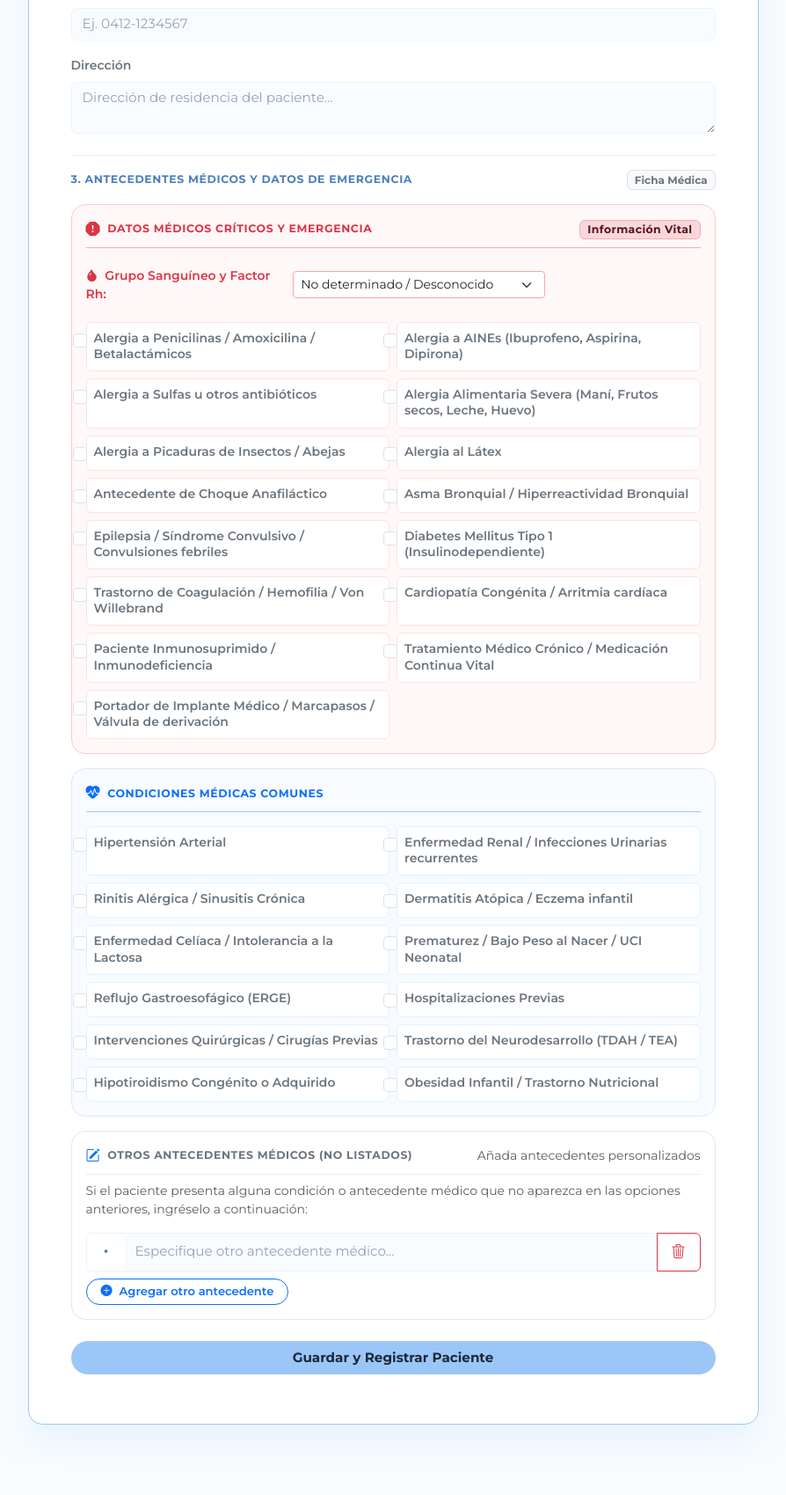
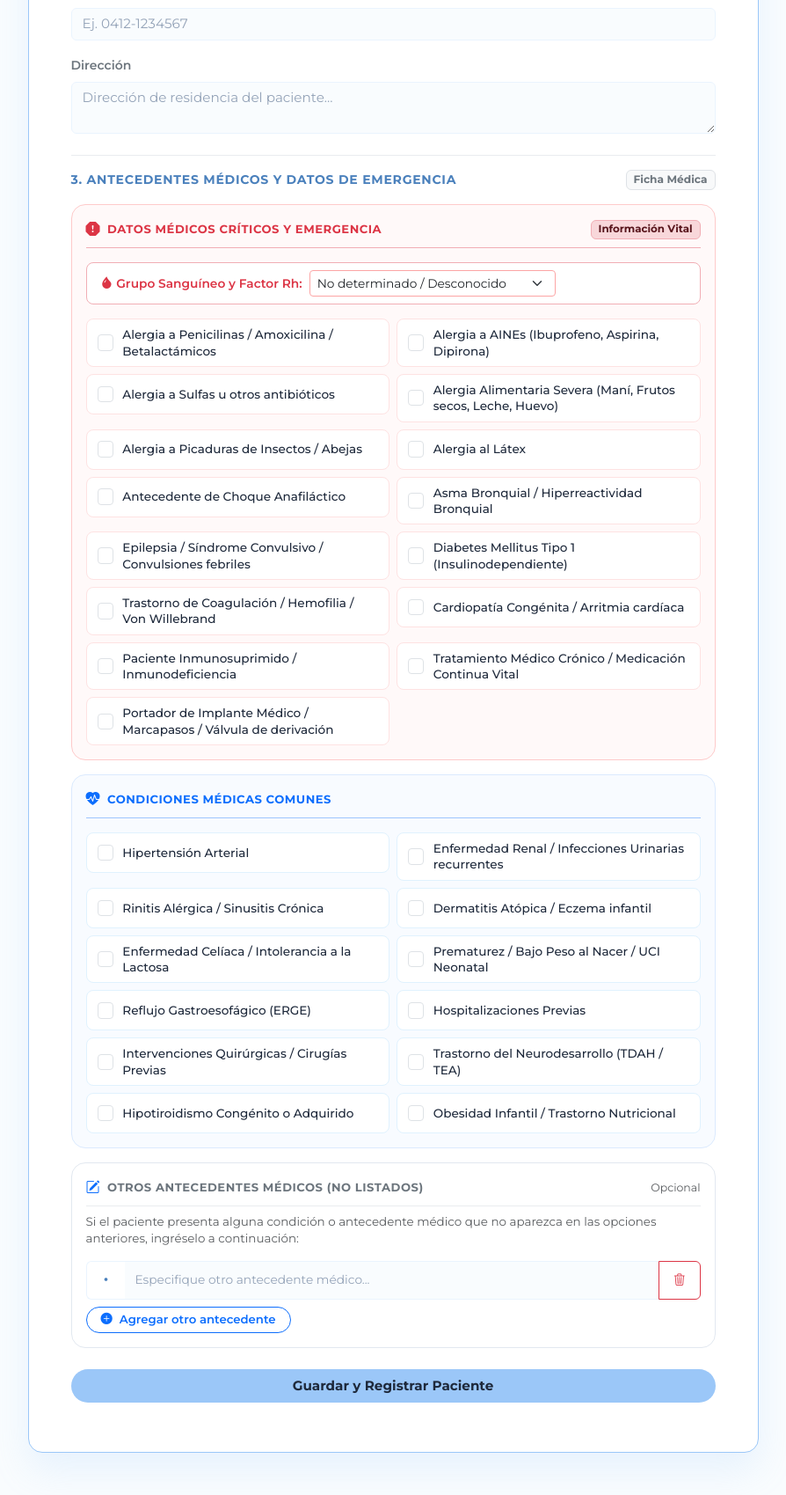
Before and after one commit to isabellagarrido2307/metodologia, a PHP site: page /nuevo_paciente.php in a window 1280 px wide. Shown: the part 680-2379 px from the top of the page at 88% size, without its empty margins (193-1087 px from the left). Before the commit the page ends 2310 px from the top, so only its background shows below. Run offline with PHP 8.4, Linux system fonts and the light colour scheme; some libraries are stand-ins or nearby versions.

Commit message:
margenes

```diff
--- a/nuevo_paciente.php
+++ b/nuevo_paciente.php
@@ -145,49 +145,45 @@ $grupos_lista      = lista_grupos_sanguineos();
                         <!-- 3. ANTECEDENTES MÉDICOS Y DATOS DE EMERGENCIA -->
                         <div class="mt-4 mb-4 pt-3 border-top border-light-subtle">
                             <div class="d-flex align-items-center justify-content-between mb-3">
-                                <h6 class="fw-bold text-uppercase fs-7 mb-0" style="color: #4a80bc; letter-spacing: 0.05em;">
+                                <h6 class="fw-bold text-uppercase mb-0" style="color: #4a80bc; letter-spacing: 0.05em; font-size: 0.88rem;">
                                     3. Antecedentes Médicos y Datos de Emergencia
                                 </h6>
-                                <span class="badge bg-light text-secondary border">Ficha Médica</span>
+                                <span class="badge bg-light text-secondary border px-2 py-1" style="font-size: 0.76rem;">Ficha Médica</span>
                             </div>
 
                             <!-- DATOS DE EMERGENCIA Y GRUPO SANGUÍNEO -->
-                            <div class="p-3 rounded-4 mb-3" style="background-color: #fff8f8; border: 1.5px solid #fecaca;">
+                            <div class="p-3 rounded-4 mb-3" style="background-color: #fff9f9; border: 1.5px solid #fecaca;">
                                 <div class="d-flex flex-wrap justify-content-between align-items-center gap-2 mb-3 pb-2 border-bottom border-danger-subtle">
-                                    <div class="d-flex align-items-center gap-2 text-danger fw-bold fs-7 text-uppercase" style="letter-spacing: 0.05em;">
+                                    <div class="d-flex align-items-center gap-2 text-danger fw-bold text-uppercase" style="letter-spacing: 0.04em; font-size: 0.82rem;">
                                         <i class="bi bi-exclamation-octagon-fill fs-6"></i>
                                         <span>Datos Médicos Críticos y Emergencia</span>
                                     </div>
-                                    <span class="badge bg-danger-subtle text-danger-emphasis border border-danger-subtle px-2 py-1 fs-7">
+                                    <span class="badge bg-danger-subtle text-danger-emphasis border border-danger-subtle px-2 py-1" style="font-size: 0.74rem;">
                                         Información Vital
                                     </span>
                                 </div>
 
                                 <!-- Grupo Sanguíneo y Factor Rh -->
-                                <div class="row align-items-center mb-3 g-2">
-                                    <label for="grupo_sanguineo" class="col-sm-4 col-form-label col-form-label-sm fw-semibold text-danger">
-                                        <i class="bi bi-droplet-fill me-1"></i> Grupo Sanguíneo y Factor Rh:
+                                <div class="d-flex flex-wrap align-items-center gap-2 mb-3 p-2 px-3 rounded-3 bg-white border border-danger-subtle">
+                                    <label for="grupo_sanguineo" class="fw-semibold text-danger mb-0 d-flex align-items-center gap-1" style="font-size: 0.86rem; min-width: 220px;">
+                                        <i class="bi bi-droplet-fill"></i> Grupo Sanguíneo y Factor Rh:
                                     </label>
-                                    <div class="col-sm-8 col-md-5">
-                                        <select class="form-select form-select-sm" id="grupo_sanguineo" name="grupo_sanguineo" style="border-color: #fca5a5; background-color: #ffffff;">
+                                    <select class="form-select form-select-sm" id="grupo_sanguineo" name="grupo_sanguineo" style="max-width: 280px; font-size: 0.86rem; border-color: #fca5a5; background-color: #ffffff;">
                                         <option value="">No determinado / Desconocido</option>
                                         <?php foreach ($grupos_lista as $grupo): ?>
                                             <option value="<?php echo htmlspecialchars($grupo); ?>"><?php echo htmlspecialchars($grupo); ?></option>
                                         <?php endforeach; ?>
                                     </select>
                                 </div>
-                                </div>
 
                                 <!-- Checkboxes de Emergencia -->
                                 <div class="row g-2">
                                     <?php foreach ($emergencias_lista as $idx => $emergencia): ?>
                                         <div class="col-md-6">
-                                            <div class="form-check p-2 rounded-2 h-100 d-flex align-items-start gap-2" style="background-color: #ffffff; border: 1px solid #fee2e2;">
-                                                <input class="form-check-input mt-1" type="checkbox" name="datos_emergencia[]" value="<?php echo htmlspecialchars($emergencia); ?>" id="reg_eme_<?php echo $idx; ?>" style="accent-color: #dc2626; cursor: pointer;">
-                                                <label class="form-check-label small fw-semibold text-secondary" for="reg_eme_<?php echo $idx; ?>" style="cursor: pointer; line-height: 1.3;">
-                                                    <?php echo htmlspecialchars($emergencia); ?>
+                                            <label class="item-checkbox-antecedente emergencia-box w-100" for="reg_eme_<?php echo $idx; ?>">
+                                                <input class="form-check-input flex-shrink-0 m-0" type="checkbox" name="datos_emergencia[]" value="<?php echo htmlspecialchars($emergencia); ?>" id="reg_eme_<?php echo $idx; ?>">
+                                                <span class="texto-checkbox"><?php echo htmlspecialchars($emergencia); ?></span>
                                             </label>
-                                            </div>
                                         </div>
                                     <?php endforeach; ?>
                                 </div>
@@ -195,7 +191,7 @@ $grupos_lista      = lista_grupos_sanguineos();
 
                             <!-- CONDICIONES MÉDICAS COMUNES -->
                             <div class="p-3 rounded-4 mb-3" style="background-color: #f8fbff; border: 1.5px solid #dbeafe;">
-                                <div class="d-flex align-items-center gap-2 mb-3 pb-2 border-bottom border-primary-subtle text-primary fw-bold fs-7 text-uppercase" style="letter-spacing: 0.05em;">
+                                <div class="d-flex align-items-center gap-2 mb-3 pb-2 border-bottom border-primary-subtle text-primary fw-bold text-uppercase" style="letter-spacing: 0.04em; font-size: 0.82rem;">
                                     <i class="bi bi-heart-pulse-fill fs-6"></i>
                                     <span>Condiciones Médicas Comunes</span>
                                 </div>
@@ -203,12 +199,10 @@ $grupos_lista      = lista_grupos_sanguineos();
                                 <div class="row g-2">
                                     <?php foreach ($condiciones_lista as $idx => $condicion): ?>
                                         <div class="col-md-6">
-                                            <div class="form-check p-2 rounded-2 h-100 d-flex align-items-start gap-2" style="background-color: #ffffff; border: 1px solid #e0f2fe;">
-                                                <input class="form-check-input mt-1" type="checkbox" name="condiciones_comunes[]" value="<?php echo htmlspecialchars($condicion); ?>" id="reg_cond_<?php echo $idx; ?>" style="accent-color: #4a80bc; cursor: pointer;">
-                                                <label class="form-check-label small fw-semibold text-secondary" for="reg_cond_<?php echo $idx; ?>" style="cursor: pointer; line-height: 1.3;">
-                                                    <?php echo htmlspecialchars($condicion); ?>
+                                            <label class="item-checkbox-antecedente comun-box w-100" for="reg_cond_<?php echo $idx; ?>">
+                                                <input class="form-check-input flex-shrink-0 m-0" type="checkbox" name="condiciones_comunes[]" value="<?php echo htmlspecialchars($condicion); ?>" id="reg_cond_<?php echo $idx; ?>">
+                                                <span class="texto-checkbox"><?php echo htmlspecialchars($condicion); ?></span>
                                             </label>
-                                            </div>
                                         </div>
                                     <?php endforeach; ?>
                                 </div>
@@ -217,13 +211,15 @@ $grupos_lista      = lista_grupos_sanguineos();
                             <!-- OTROS ANTECEDENTES NO LISTADOS (DINÁMICO) -->
                             <div class="p-3 rounded-4" style="background-color: #ffffff; border: 1.5px solid #e2e8f0;">
                                 <div class="d-flex justify-content-between align-items-center mb-2 pb-2 border-bottom border-light-subtle">
-                                    <div class="d-flex align-items-center gap-2 text-secondary fw-bold fs-7 text-uppercase" style="letter-spacing: 0.05em;">
+                                    <div class="d-flex align-items-center gap-2 text-secondary fw-bold text-uppercase" style="letter-spacing: 0.04em; font-size: 0.82rem;">
                                         <i class="bi bi-pencil-square fs-6 text-primary"></i>
                                         <span>Otros Antecedentes Médicos (No listados)</span>
                                     </div>
-                                    <small class="text-muted">Añada antecedentes personalizados</small>
+                                    <small class="text-muted" style="font-size: 0.78rem;">Opcional</small>
                                 </div>
-                                <p class="text-muted small mb-3">Si el paciente presenta alguna condición o antecedente médico que no aparezca en las opciones anteriores, ingréselo a continuación:</p>
+                                <p class="text-muted mb-3" style="font-size: 0.84rem; line-height: 1.4;">
+                                    Si el paciente presenta alguna condición o antecedente médico que no aparezca en las opciones anteriores, ingréselo a continuación:
+                                </p>
 
                                 <!-- Contenedor dinámico de campos de texto -->
                                 <div id="contenedor_otros_antecedentes">
@@ -233,8 +229,8 @@ $grupos_lista      = lista_grupos_sanguineos();
                                         </span>
                                         <input type="text" name="otros_antecedentes[]" class="form-control border-start-0"
                                                placeholder="Especifique otro antecedente médico..."
-                                               style="border-color: #eaf4fe; background-color: #f9fcfe;">
-                                        <button type="button" class="btn btn-outline-danger btn-eliminar-otro px-3" title="Eliminar / Limpiar">
+                                               style="border-color: #eaf4fe; background-color: #f9fcfe; font-size: 0.86rem;">
+                                        <button type="button" class="btn btn-outline-danger btn-eliminar-otro px-3 d-inline-flex align-items-center justify-content-center" title="Eliminar / Limpiar">
                                             <i class="bi bi-trash3"></i>
                                         </button>
                                     </div>
@@ -242,7 +238,7 @@ $grupos_lista      = lista_grupos_sanguineos();
 
                                 <!-- Botón para agregar otro cuadro de texto -->
                                 <div class="mt-2">
-                                    <button type="button" class="btn btn-sm btn-outline-primary d-inline-flex align-items-center gap-2 py-1 px-3 rounded-pill fw-semibold" id="btn_agregar_otro_antecedente" style="font-size: 0.82rem;">
+                                    <button type="button" class="btn btn-sm btn-outline-primary d-inline-flex align-items-center gap-2 py-1 px-3 rounded-pill fw-semibold" id="btn_agregar_otro_antecedente" style="font-size: 0.83rem;">
                                         <i class="bi bi-plus-circle-fill"></i> Agregar otro antecedente
                                     </button>
                                 </div>
--- a/procedures/utilidades.php
+++ b/procedures/utilidades.php
@@ -393,49 +393,49 @@ if (!function_exists('renderizar_antecedentes_html')) {
         $vacio = empty($datos['emergencia']) && empty($datos['condiciones']) && empty($datos['grupo_sanguineo']) && empty($datos['otros']);
 
         if ($vacio) {
-            return '<span class="text-muted small"><i class="bi bi-info-circle me-1"></i>Sin antecedentes registrados.</span>';
+            return '<span class="text-muted d-block py-1" style="font-size: 0.86rem;"><i class="bi bi-info-circle me-1"></i>Sin antecedentes registrados.</span>';
         }
 
         $html = '<div class="d-flex flex-column gap-3">';
 
         // 1. Datos críticos y Alertas de emergencia
         if (!empty($datos['grupo_sanguineo']) || !empty($datos['emergencia'])) {
-            $html .= '<div class="p-3 rounded-3" style="background-color: #fef2f2; border: 1px solid #fee2e2;">';
-            $html .= '<div class="d-flex align-items-center gap-2 mb-2 text-danger fw-bold fs-7 text-uppercase" style="letter-spacing: 0.04em;">';
+            $html .= '<div class="p-3 rounded-3" style="background-color: #fff9f9; border: 1.5px solid #fecaca;">';
+            $html .= '<div class="d-flex align-items-center gap-2 mb-2 text-danger fw-bold text-uppercase" style="letter-spacing: 0.04em; font-size: 0.81rem;">';
             $html .= '<i class="bi bi-exclamation-octagon-fill"></i> Alertas y Datos Críticos de Emergencia';
             $html .= '</div>';
             $html .= '<div class="d-flex flex-wrap gap-2 align-items-center">';
 
             if (!empty($datos['grupo_sanguineo'])) {
-                $html .= '<span class="badge bg-danger text-white px-2 py-1 shadow-sm fs-7"><i class="bi bi-droplet-fill me-1"></i>Grupo: ' . htmlspecialchars($datos['grupo_sanguineo']) . '</span>';
+                $html .= '<span class="badge bg-danger text-white px-2 py-1 shadow-sm" style="font-size: 0.8rem; font-weight: 600;"><i class="bi bi-droplet-fill me-1"></i>Grupo: ' . htmlspecialchars($datos['grupo_sanguineo']) . '</span>';
             }
 
             foreach ($datos['emergencia'] as $item) {
-                $html .= '<span class="badge bg-danger-subtle text-danger-emphasis border border-danger-subtle px-2 py-1 fs-7"><i class="bi bi-exclamation-triangle-fill me-1"></i>' . htmlspecialchars($item) . '</span>';
+                $html .= '<span class="badge bg-danger-subtle text-danger-emphasis border border-danger-subtle px-2 py-1" style="font-size: 0.8rem; font-weight: 500;"><i class="bi bi-exclamation-triangle-fill me-1"></i>' . htmlspecialchars($item) . '</span>';
             }
             $html .= '</div></div>';
         }
 
         // 2. Condiciones comunes
         if (!empty($datos['condiciones'])) {
-            $html .= '<div class="p-3 rounded-3" style="background-color: #f0f7ff; border: 1px solid #dbeafe;">';
-            $html .= '<div class="d-flex align-items-center gap-2 mb-2 text-primary fw-bold fs-7 text-uppercase" style="letter-spacing: 0.04em;">';
+            $html .= '<div class="p-3 rounded-3" style="background-color: #f8fbff; border: 1.5px solid #dbeafe;">';
+            $html .= '<div class="d-flex align-items-center gap-2 mb-2 text-primary fw-bold text-uppercase" style="letter-spacing: 0.04em; font-size: 0.81rem;">';
             $html .= '<i class="bi bi-heart-pulse-fill"></i> Condiciones Médicas Comunes';
             $html .= '</div>';
             $html .= '<div class="d-flex flex-wrap gap-2">';
             foreach ($datos['condiciones'] as $cond) {
-                $html .= '<span class="badge bg-primary-subtle text-primary-emphasis border border-primary-subtle px-2 py-1 fs-7"><i class="bi bi-check-circle-fill me-1"></i>' . htmlspecialchars($cond) . '</span>';
+                $html .= '<span class="badge bg-primary-subtle text-primary-emphasis border border-primary-subtle px-2 py-1" style="font-size: 0.8rem; font-weight: 500;"><i class="bi bi-check-circle-fill me-1"></i>' . htmlspecialchars($cond) . '</span>';
             }
             $html .= '</div></div>';
         }
 
         // 3. Otros antecedentes
         if (!empty($datos['otros'])) {
-            $html .= '<div class="p-3 rounded-3" style="background-color: #f8fafc; border: 1px solid #e2e8f0;">';
-            $html .= '<div class="d-flex align-items-center gap-2 mb-2 text-secondary fw-bold fs-7 text-uppercase" style="letter-spacing: 0.04em;">';
+            $html .= '<div class="p-3 rounded-3" style="background-color: #ffffff; border: 1.5px solid #e2e8f0;">';
+            $html .= '<div class="d-flex align-items-center gap-2 mb-2 text-secondary fw-bold text-uppercase" style="letter-spacing: 0.04em; font-size: 0.81rem;">';
             $html .= '<i class="bi bi-card-text"></i> Otros Antecedentes Registrados';
             $html .= '</div>';
-            $html .= '<ul class="mb-0 ps-3 small text-secondary">';
+            $html .= '<ul class="mb-0 ps-3 text-secondary" style="font-size: 0.85rem; line-height: 1.45;">';
             foreach ($datos['otros'] as $otro) {
                 $html .= '<li class="mb-1">' . htmlspecialchars($otro) . '</li>';
             }
--- a/styles/dashboard.css
+++ b/styles/dashboard.css
@@ -592,8 +592,83 @@ input, button, select, textarea {
 /* ==========================================
    ESTILOS DE GESTIÓN DE ANTECEDENTES
    ================================---------- */
-.form-check:has(input[type="checkbox"]:checked) {
-    box-shadow: 0 0 0 1px currentColor;
+.item-checkbox-antecedente {
+    background-color: #ffffff;
+    border: 1px solid #e2e8f0;
+    border-radius: 0.5rem;
+    padding: 0.5rem 0.75rem;
+    cursor: pointer;
+    user-select: none;
+    min-height: 46px;
+    display: flex;
+    align-items: center;
+    gap: 0.65rem;
+    transition: all 0.15s ease-in-out;
+    margin: 0;
+}
+
+.item-checkbox-antecedente:hover {
+    background-color: #f8fafc;
+    border-color: #cbd5e1;
+}
+
+.item-checkbox-antecedente.emergencia-box {
+    border-color: #fee2e2;
+}
+
+.item-checkbox-antecedente.emergencia-box:hover {
+    background-color: #fff5f5;
+    border-color: #fca5a5;
+}
+
+.item-checkbox-antecedente.comun-box {
+    border-color: #e0f2fe;
+}
+
+.item-checkbox-antecedente.comun-box:hover {
+    background-color: #f0f9ff;
+    border-color: #bae6fd;
+}
+
+.item-checkbox-antecedente input[type="checkbox"] {
+    width: 1.15rem;
+    height: 1.15rem;
+    cursor: pointer;
+    margin: 0 !important;
+    flex-shrink: 0;
+}
+
+.item-checkbox-antecedente.emergencia-box input[type="checkbox"] {
+    accent-color: #dc2626;
+}
+
+.item-checkbox-antecedente.comun-box input[type="checkbox"] {
+    accent-color: #2563eb;
+}
+
+.item-checkbox-antecedente .texto-checkbox {
+    font-size: 0.85rem;
+    font-weight: 500;
+    color: #1e293b;
+    line-height: 1.35;
+    margin: 0;
+}
+
+.item-checkbox-antecedente:has(input[type="checkbox"]:checked) {
+    background-color: #eff6ff;
+    border-color: #3b82f6;
+    box-shadow: 0 1px 3px rgba(59, 130, 246, 0.08);
+}
+
+.item-checkbox-antecedente.emergencia-box:has(input[type="checkbox"]:checked) {
+    background-color: #fff1f2;
+    border-color: #f43f5e;
+    box-shadow: 0 1px 3px rgba(244, 63, 94, 0.08);
+}
+
+.item-checkbox-antecedente:has(input[type="checkbox"]:checked) .texto-checkbox {
+    font-weight: 600;
+    color: #0f172a;
 }
 
 .btn-abrir-antecedentes {
@@ -601,8 +676,18 @@ input, button, select, textarea {
     white-space: nowrap;
 }
 
+.fila-otro-antecedente input,
+.fila-otro-modal input {
+    font-size: 0.86rem;
+}
+
 .fila-otro-antecedente input:focus,
 .fila-otro-modal input:focus {
     box-shadow: none;
     border-color: #9bc7f8 !important;
 }
+
+.fila-otro-antecedente .btn-eliminar-otro,
+.fila-otro-modal .btn-eliminar-otro-modal {
+    font-size: 0.85rem;
+}
```
Also changed, not shown: pacientes.php (+8 -5 lines), templates/modal_antecedentes.php (+23 -27 lines). Lines whose indentation alone changed are shown as unchanged.
